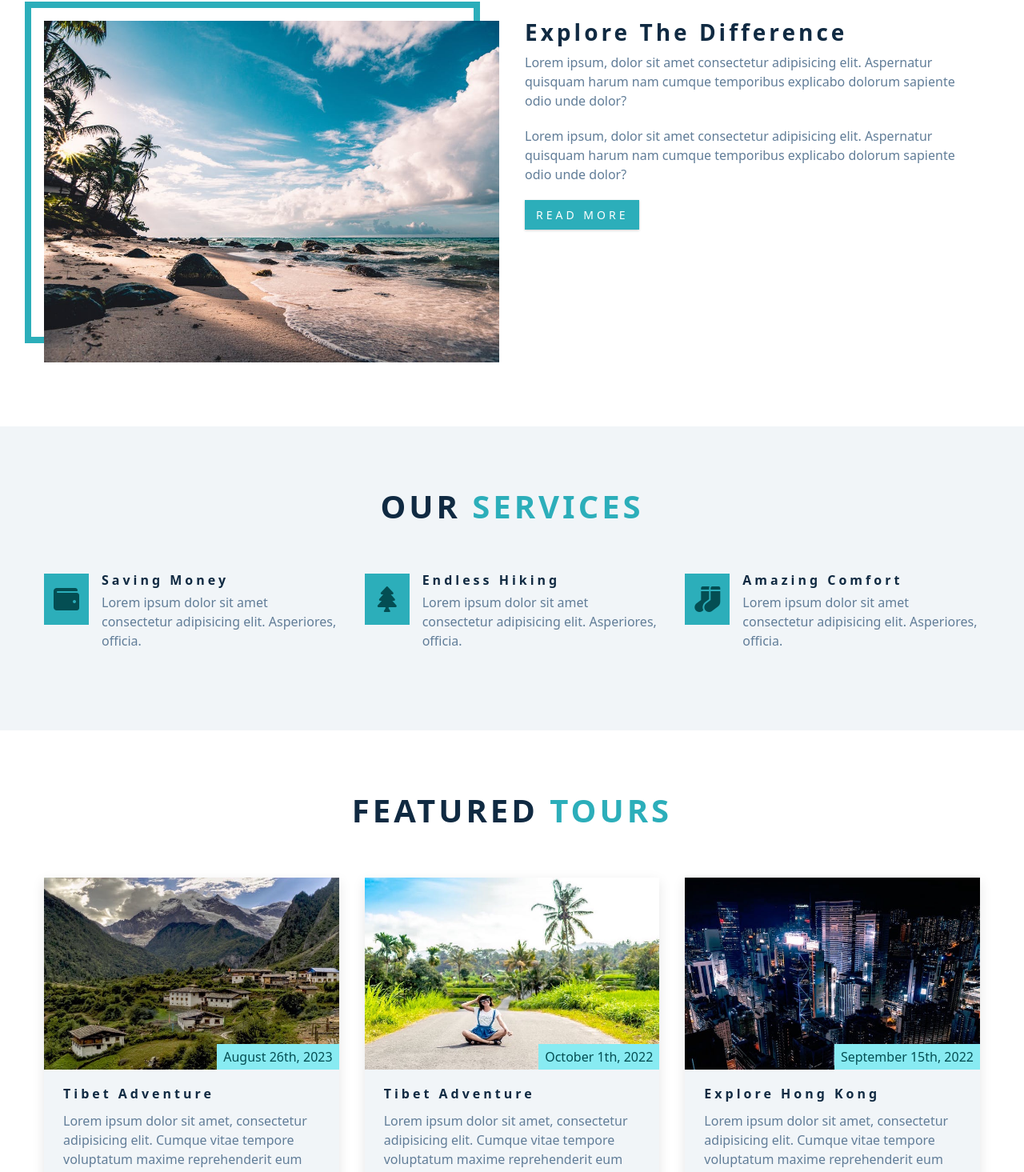
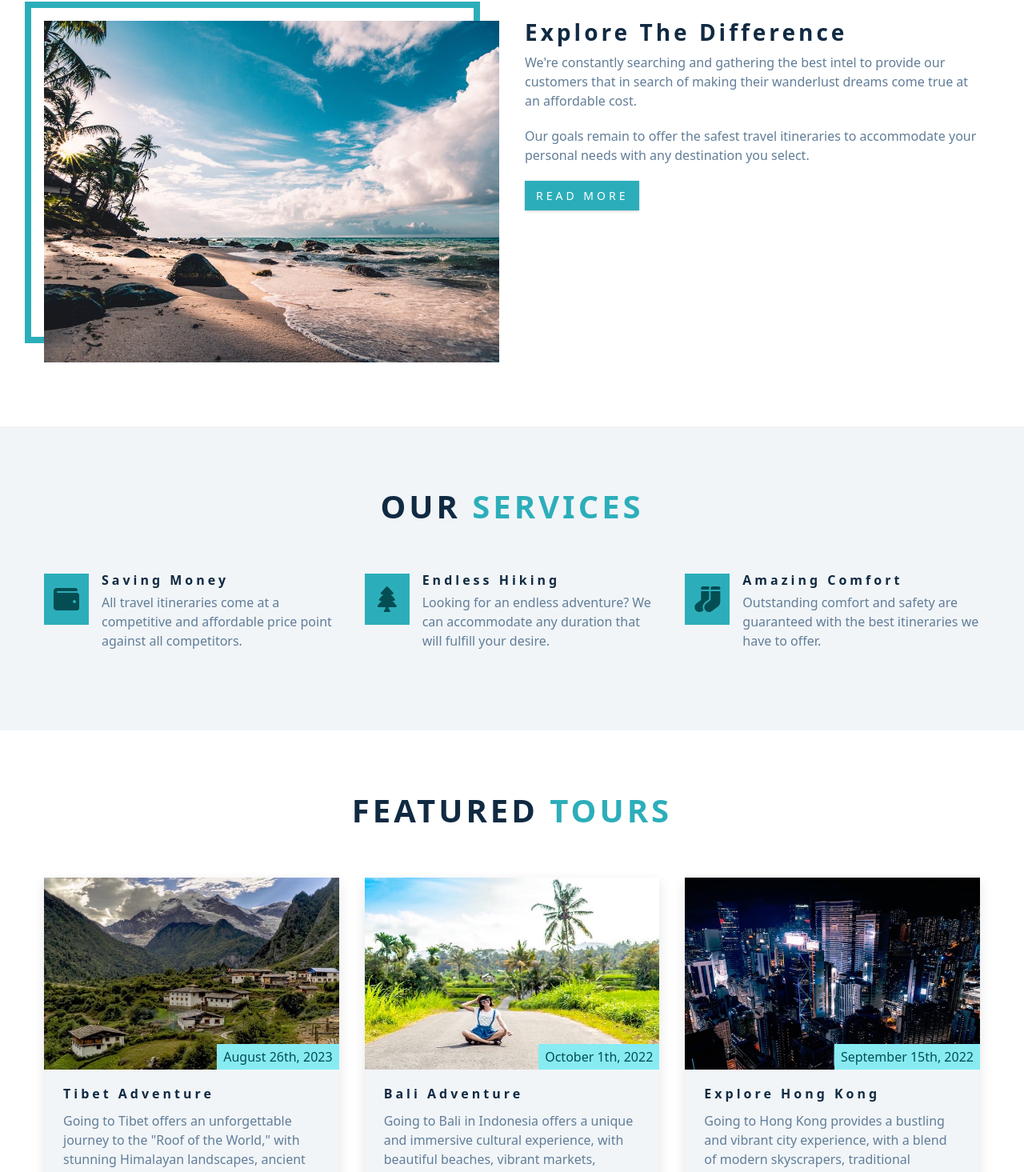
Before and after one commit to iamatos3/backroads-app, a JavaScript app: page / in a window 1280 px wide. Shown: the part 958-2423 px from the top of the page at 80% size. Built offline with nearby package versions, Linux system fonts and the light colour scheme; the HTML template or start-up script is replaced by a standard one.

Commit message:
Updated text and README

```diff
--- a/src/components/About.js
+++ b/src/components/About.js
@@ -17,14 +17,10 @@ const About = () => {
         <article className="about-info">
           <h3>explore the difference</h3>
           <p>
-            Lorem ipsum, dolor sit amet consectetur adipisicing elit. Aspernatur
-            quisquam harum nam cumque temporibus explicabo dolorum sapiente odio
-            unde dolor?
+            We're constantly searching and gathering the best intel to provide our customers that in search of making their wanderlust dreams come true at an affordable cost.
           </p>
           <p>
-            Lorem ipsum, dolor sit amet consectetur adipisicing elit. Aspernatur
-            quisquam harum nam cumque temporibus explicabo dolorum sapiente odio
-            unde dolor?
+            Our goals remain to offer the safest travel itineraries to accommodate your personal needs with any destination you select.
           </p>
           <a href="#about" className="btn">read more</a>
         </article>
--- a/src/components/Hero.js
+++ b/src/components/Hero.js
@@ -4,8 +4,7 @@ const Hero = () => {
       <div className="hero-banner">
         <h1>Continue Exploring</h1>
         <p>
-          Lorem ipsum dolor sit amet consectetur adipisicing elit. Vitae
-          explicabo debitis est autem dicta.
+          Where your wildest dreams come to fruition.
         </p>
         <a href="#tours" className="btn hero-btn">explore tours</a>
       </div>
--- a/src/data.js
+++ b/src/data.js
@@ -24,19 +24,19 @@ export const services = [
     id: 1,
     icon: 'fas fa-wallet fa-fw',
     title: 'saving money',
-    text: 'Lorem ipsum dolor sit amet consectetur adipisicing elit. Asperiores, officia.'
+    text: 'All travel itineraries come at a competitive and affordable price point against all competitors.'
   },
   {
     id: 2,
     icon: 'fas fa-tree fa-fw',
     title: 'endless hiking',
-    text: 'Lorem ipsum dolor sit amet consectetur adipisicing elit. Asperiores, officia.'
+    text: 'Looking for an endless adventure? We can accommodate any duration that will fulfill your desire.'
   },
   {
     id: 3,
     icon: 'fas fa-socks fa-fw',
     title: 'amazing comfort',
-    text: 'Lorem ipsum dolor sit amet consectetur adipisicing elit. Asperiores, officia.'
+    text: 'Outstanding comfort and safety are guaranteed with the best itineraries we have to offer.'
   },
 ];
 
@@ -46,7 +46,7 @@ export const tours = [
     image: tour1,
     date: 'August 26th, 2023',
     title: 'Tibet Adventure',
-    info: 'Lorem ipsum dolor sit amet, consectetur adipisicing elit. Cumque vitae tempore voluptatum maxime reprehenderit eum quod exercitationem fugit, qui corporis.',
+    info: 'Going to Tibet offers an unforgettable journey to the "Roof of the World," with stunning Himalayan landscapes, ancient Buddhist temples, and a unique cultural experience shaped by its remote location and spiritual traditions.',
     location: 'China',
     duration: 6,
     cost: 2100,
@@ -55,8 +55,8 @@ export const tours = [
     id: 2,
     image: tour2,
     date: 'October 1th, 2022',
-    title: 'Tibet Adventure',
-    info: 'Lorem ipsum dolor sit amet, consectetur adipisicing elit. Cumque vitae tempore voluptatum maxime reprehenderit eum quod exercitationem fugit, qui corporis.',
+    title: 'Bali Adventure',
+    info: 'Going to Bali in Indonesia offers a unique and immersive cultural experience, with beautiful beaches, vibrant markets, delicious food, and a rich tradition of art, dance, and spirituality.',
     location: 'Indonesia',
     duration: 11,
     cost: 1400,
@@ -66,7 +66,7 @@ export const tours = [
     image: tour3,
     date: 'September 15th, 2022',
     title: 'Explore Hong Kong',
-    info: 'Lorem ipsum dolor sit amet, consectetur adipisicing elit. Cumque vitae tempore voluptatum maxime reprehenderit eum quod exercitationem fugit, qui corporis.',
+    info: 'Going to Hong Kong provides a bustling and vibrant city experience, with a blend of modern skyscrapers, traditional temples, and a thriving food and shopping scene.',
     location: 'Hong Kong',
     duration: 8,
     cost: 5000,
@@ -76,7 +76,7 @@ export const tours = [
     image: tour4,
     date: 'December 5th, 2022',
     title: 'Kenya Highlights',
-    info: 'Lorem ipsum dolor sit amet, consectetur adipisicing elit. Cumque vitae tempore voluptatum maxime reprehenderit eum quod exercitationem fugit, qui corporis.',
+    info: 'Going to Kenya offers the chance to see diverse wildlife on a safari, experience unique cultures and traditions, and explore stunning natural landscapes from mountains to beaches.',
     location: 'Kenya',
     duration: 20,
     cost: 3300,
@@ -86,7 +86,7 @@ export const tours = [
     image: tour5,
     date: 'July 7th, 2022',
     title: 'South African Extravaganza',
-    info: 'Lorem ipsum dolor sit amet, consectetur adipisicing elit. Cumque vitae tempore voluptatum maxime reprehenderit eum quod exercitationem fugit, qui corporis.',
+    info: 'Going to South Africa offers a diverse and culturally rich experience, with opportunities for wildlife safaris, breathtaking landscapes, historical sites, and vibrant cities.',
     location: 'South Africa',
     duration: 14,
     cost: 4500,
@@ -96,7 +96,7 @@ export const tours = [
     image: tour6,
     date: 'January 10th, 2021',
     title: 'Taj Mahal',
-    info: 'Lorem ipsum dolor sit amet, consectetur adipisicing elit. Cumque vitae tempore voluptatum maxime reprehenderit eum quod exercitationem fugit, qui corporis.',
+    info: 'Visiting the Taj Mahal in Agra, India, is an awe-inspiring experience where one can admire the intricate details of the white marble mausoleum built by the Mughal emperor Shah Jahan in memory of his wife, and it is best to arrive early in the morning during the cooler months between November and February to avoid crowds and heat.',
     location: 'India',
     duration: 7,
     cost: 3800,
```
Also changed, not shown: src/images/Backroads-banner.png (added), 1 other file (tests, documents, lock files or other folders).
